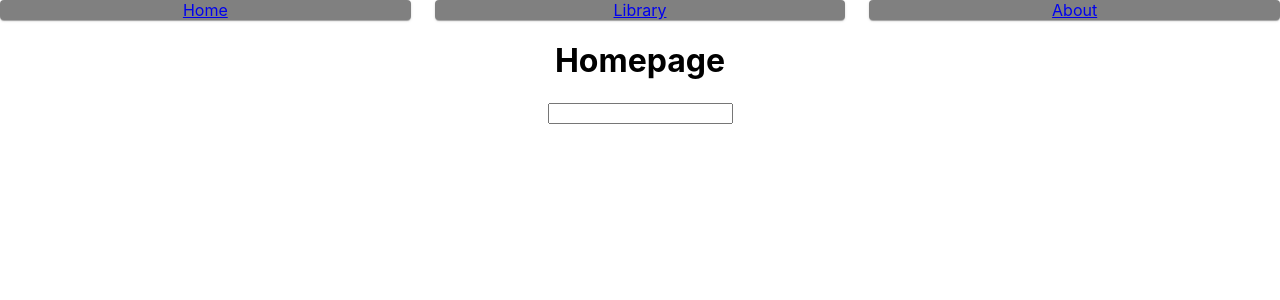
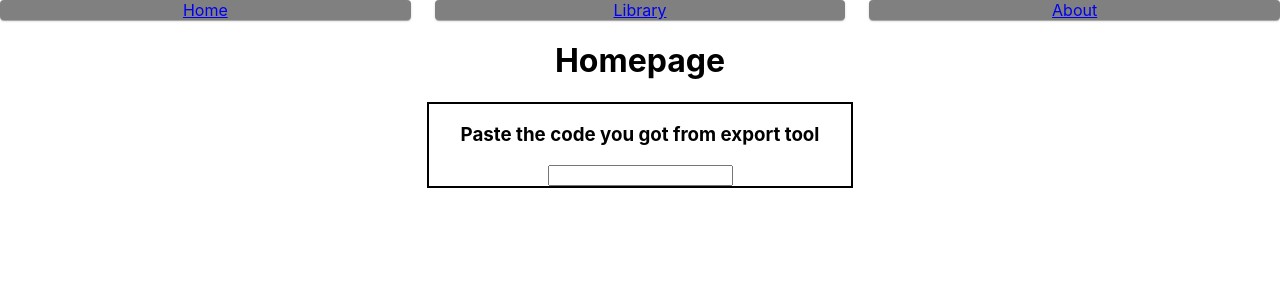
Before and after one commit to WilczekCK/bethemedesignset_react_express, a React (Create React App) app: page / in a window 1280 px wide. Shown: the top 300 px of the page. Built offline with nearby package versions, Linux system fonts and the light colour scheme.

Commit message:
grid from mui attached

```diff
--- a/src/components/UploadLayout.js
+++ b/src/components/UploadLayout.js
@@ -1,10 +1,15 @@
+import React, { useState } from 'react';
+import Grid2 from '@mui/material/Unstable_Grid2'; // Grid version 2
 
 export default function Render(){
     return (
-        <>
-            <form>
-                <input type="text"></input>
-            </form>
-        </>
+        <Grid2 container justifyContent={'center'}>
+            <Grid2 md={4} xs={8} style={{'border': '2px solid black'}}>
+                <h3> Paste the code you got from export tool </h3>
+                <form>
+                    <input type="text"></input>
+                </form>
+            </Grid2>
+        </Grid2>
     );
 }
```
